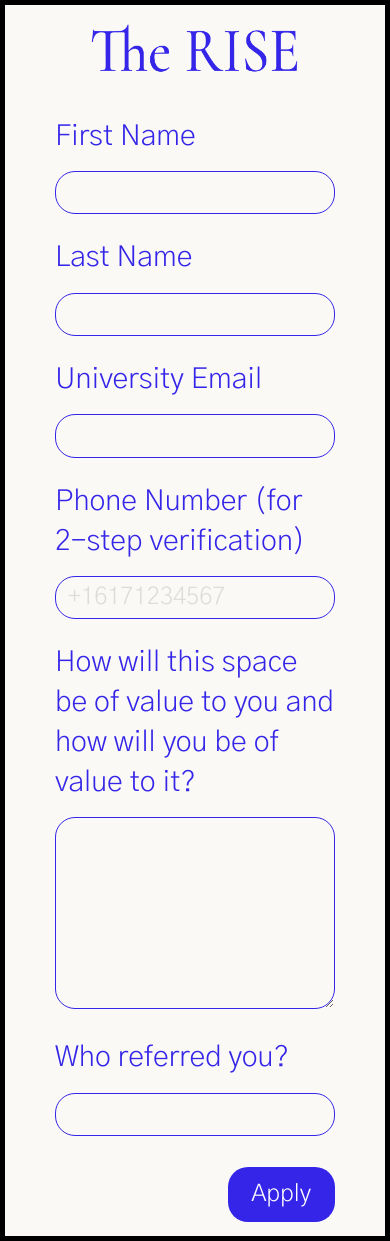
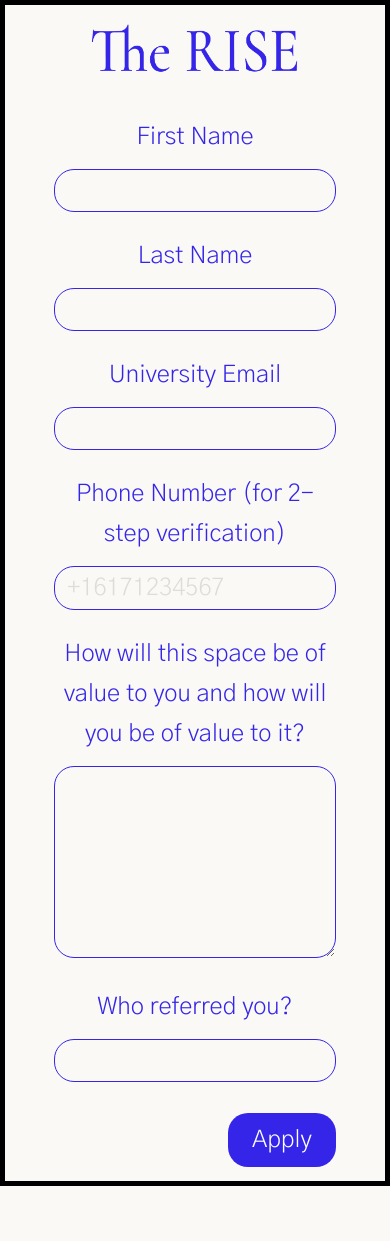
Before and after one commit to bentsai10/The-Rise, a Django app: page /apply in a window 390 px wide. After the commit the page ends 1186 px from the top, so only its background shows below. Run offline with Django 3.2, Linux system fonts and the light colour scheme; some libraries are stand-ins or nearby versions.

Commit message:
style changes on form pages

```diff
--- a/humanely_digital/settings.py
+++ b/humanely_digital/settings.py
@@ -27,7 +27,7 @@ if os.path.isfile(dotenv_file):
 SECRET_KEY = os.environ['SECRET_KEY']
 
 # SECURITY WARNING: don't run with debug turned on in production!
-DEBUG = True
+DEBUG = False
 
 ALLOWED_HOSTS = ['*']
 
@@ -155,7 +155,7 @@ AWS_STORAGE_BUCKET_NAME = os.environ['AWS_STORAGE_BUCKET_NAME']
 AWS_S3_FILE_OVERWRITE = False
 AWS_DEFAULT_ACL = None
 STATIC_URL = '/https://{}.s3.{}.amazonaws.com/static/'.format(os.environ['AWS_STORAGE_BUCKET_NAME'], os.environ['AWS_BUCKET_REGION'])
-# MEDIA_URL = '/https://{}.s3.{}.amazonaws.com/media/'.format(os.environ['AWS_STORAGE_BUCKET_NAME'], os.environ['AWS_BUCKET_REGION'])
+MEDIA_URL = '/https://{}.s3.{}.amazonaws.com/media/'.format(os.environ['AWS_MEDIA_BUCKET_NAME'], os.environ['AWS_BUCKET_REGION'])
 DEFAULT_FILE_STORAGE = 'main.custom_storage.MediaStorage'
 STATICFILES_STORAGE = 'main.custom_storage.StaticStorage'
 
--- a/main/custom_storage.py
+++ b/main/custom_storage.py
@@ -7,6 +7,6 @@ class StaticStorage(S3Boto3Storage):
     custom_domain = '{}.s3.{}.amazonaws.com'.format(os.environ['AWS_STORAGE_BUCKET_NAME'], os.environ['AWS_BUCKET_REGION'])
 
 class MediaStorage(S3Boto3Storage):
-    bucket_name = os.environ['AWS_STORAGE_BUCKET_NAME']
+    bucket_name = os.environ['AWS_MEDIA_BUCKET_NAME']
     # location = 'media'
-    custom_domain = '{}.s3.{}.amazonaws.com'.format(os.environ['AWS_STORAGE_BUCKET_NAME'], os.environ['AWS_BUCKET_REGION'])
+    custom_domain = '{}.s3.{}.amazonaws.com'.format(os.environ['AWS_MEDIA_BUCKET_NAME'], os.environ['AWS_BUCKET_REGION'])
--- a/main/models.py
+++ b/main/models.py
@@ -165,7 +165,7 @@ class Space(models.Model):
     favorited_users = models.ManyToManyField(User, related_name = "favorite_spaces")
     created_at = models.DateTimeField(auto_now_add = True)
     updated_at = models.DateTimeField(auto_now = True)
-
+    network = models.ForeignKey(Network, related_name = "spaces", on_delete = models.CASCADE)
     objects = SpaceManager()
 
     def __str__(self):
--- a/main/static/css/landing_login.css
+++ b/main/static/css/landing_login.css
@@ -42,7 +80,7 @@
   display: -webkit-flex;
   display: -ms-flexbox;
   display: flex;
-  height: 100%;
+  height: auto;
   padding: 1em;
   -webkit-box-orient: vertical;
   -webkit-box-direction: normal;
@@ -479,7 +517,7 @@ option{
   display: -ms-flexbox;
   display: flex;
   width: 100%;
-  height: 100%;
+  height: auto;
   -webkit-box-orient: vertical;
   -webkit-box-direction: normal;
   -webkit-flex-direction: column;
@@ -499,16 +537,15 @@ option{
     height: auto;
 }
 
-.form-block {
-  width: 40em;
+.form-block{
+  width: 50%;
+}
+.access-form-block{
+    width: 60%;
 }
 
 input::-webkit-input-placeholder {
     opacity: 0.3
-}
-
-.access-form-block {
-    width: 40em;
 }
 
 textarea{
@@ -1020,13 +1024,9 @@ textarea{
     width: 20em;
   }
 
-  .form-block {
-    width: 25em;
-  }
-  .access-form-block {
-    width: 40em;
-  }
-
+    .access-form-block{
+    width: 80%;
+    }
 }
 
 @media screen and (max-width: 767px) {
@@ -1123,9 +1123,8 @@ textarea{
     -ms-flex-pack: center;
     justify-content: center;
   }
-
-  .form-block, .access-form-block {
-        width: 30em;
+  .access-form-block{
+      width: 80%;
   }
 
 }
@@ -1366,7 +1365,7 @@ textarea{
   }
 
   .login_label {
-    font-size: 1.8rem;
+    font-size: 1.5rem;
     line-height: 2.5rem;
   }
 
@@ -1410,7 +1409,8 @@ textarea{
   }
 
   .form-block, .access-form-block {
-    width: 20em;
+    width: 80%;
+    text-align: center;
   }
 }
 @font-face {
--- a/main/templates/review.html
+++ b/main/templates/review.html
@@ -88,12 +88,12 @@
             <div class = "review_button_block">
                 <div class = "review_button_left">
                     {% if previous_user %}
-                    <a href="http://localhost:8000/review/{{previous_user.id}}" class = "submit-button w-button previous-btn">Previous</a>
+                    <a href="https://therise.online/review/{{previous_user.id}}" class = "submit-button w-button previous-btn">Previous</a>
                     {% endif %}
                 </div>
                 <div class = "review_button_right">
                     {% if next_user %}
-                    <a href="http://localhost:8000/review/{{next_user.id}}" class = "submit-button w-button next-btn">Next</a>
+                    <a href="https://therise.online/review/{{next_user.id}}" class = "submit-button w-button next-btn">Next</a>
                     {% endif %}
                 </div>
             </div>
--- a/main/views.py
+++ b/main/views.py
@@ -316,7 +316,7 @@ def process_edit_profile(request):
 
 # Process user logout by removing all session variables and redirecting to landing page
 def logout(request):
-    if 'logged_user' in request.session:
+    if 'logged_user' or 'hold_id' in request.session:
         for key in list(request.session.keys()):
             del request.session[key]
     return redirect('/')
```
Also changed, not shown: other parts of main/static/css/landing_login.css (+52 -47 lines), main/migrations/0002_space_network.py (added).
